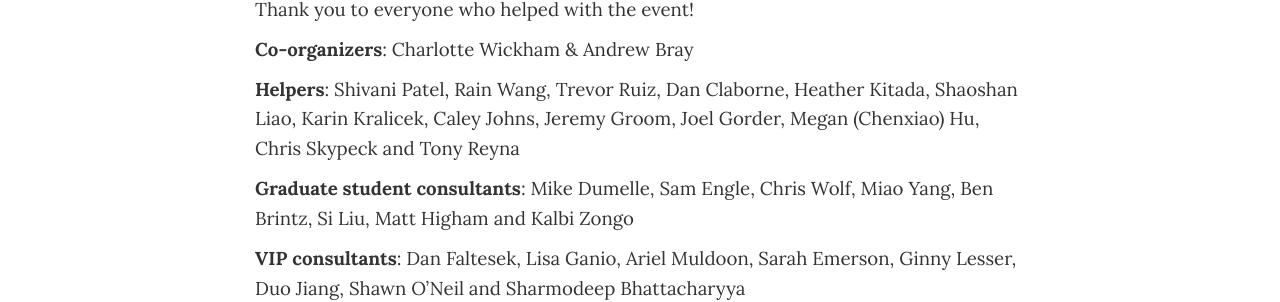
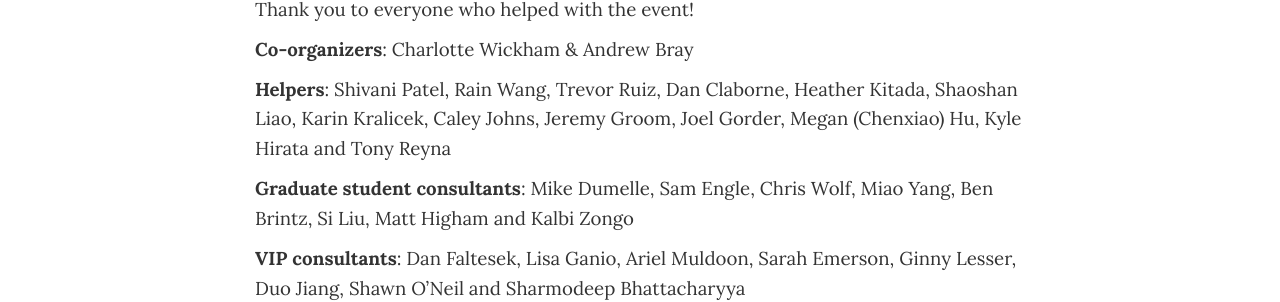
Before and after one commit to cwickham/DataFestOregon, a Jekyll site: the page built from winners.md, in a window 1280 px wide and 900 px high, scrolled down 1422 px. Shown: the part 586-888 px from the top of the window. Built offline with Jekyll 4.4.1, drawn with Linux system fonts in a browser that asks for light colours.

Commit message:
update helpers

```diff
--- a/winners.md
+++ b/winners.md
@@ -49,7 +49,7 @@ Thank you to everyone who helped with the event!
 
 **Co-organizers**: Charlotte Wickham & Andrew Bray
 
-**Helpers**: Shivani Patel, Rain Wang, Trevor Ruiz, Dan Claborne, Heather Kitada, Shaoshan Liao, Karin Kralicek, Caley Johns, Jeremy Groom, Joel Gorder, Megan (Chenxiao) Hu, Chris Skypeck and Tony Reyna
+**Helpers**: Shivani Patel, Rain Wang, Trevor Ruiz, Dan Claborne, Heather Kitada, Shaoshan Liao, Karin Kralicek, Caley Johns, Jeremy Groom, Joel Gorder, Megan (Chenxiao) Hu, Kyle Hirata and Tony Reyna
 
 **Graduate student consultants**: Mike Dumelle, Sam Engle, Chris Wolf, Miao Yang, Ben Brintz, Si Liu, Matt Higham and Kalbi Zongo
 
```
